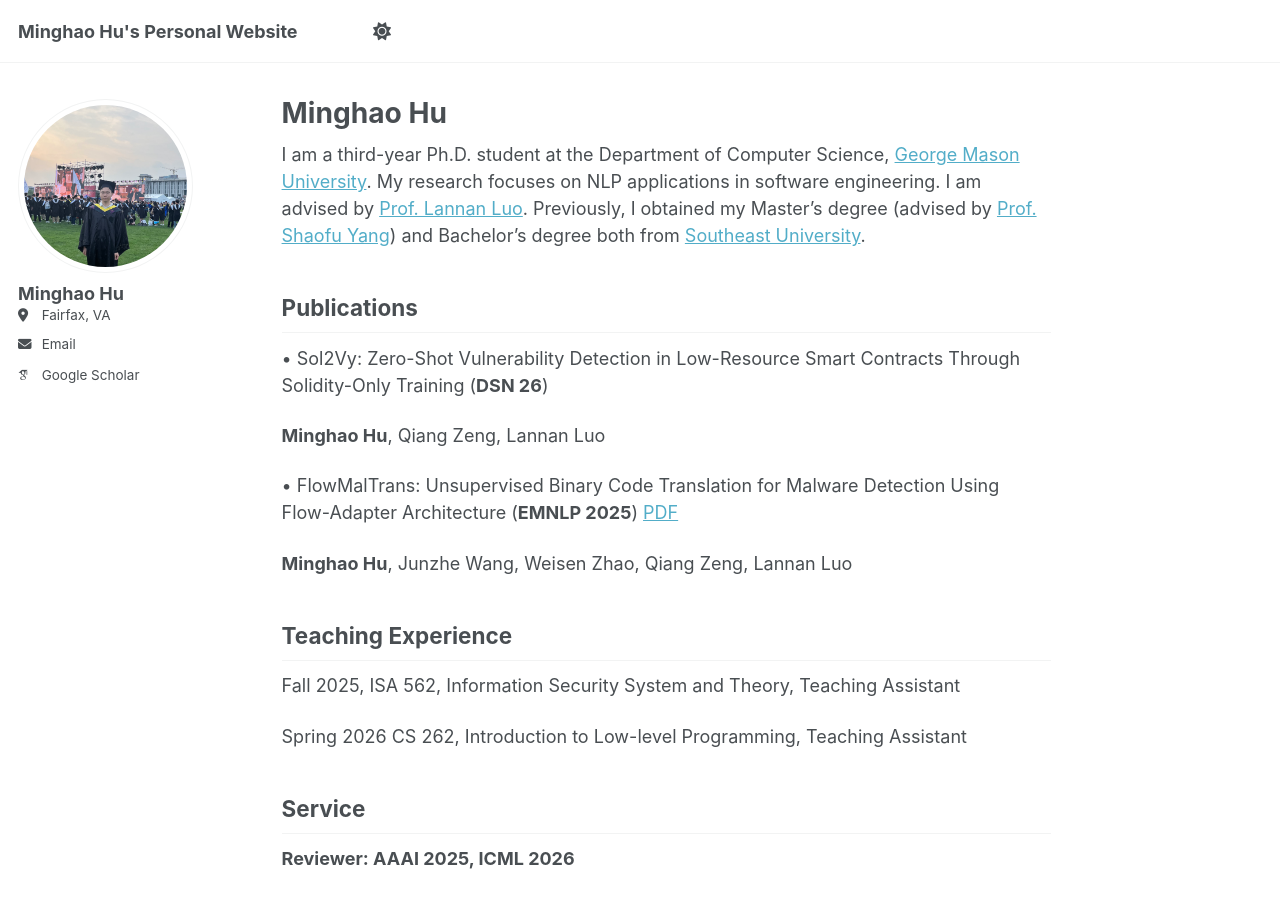
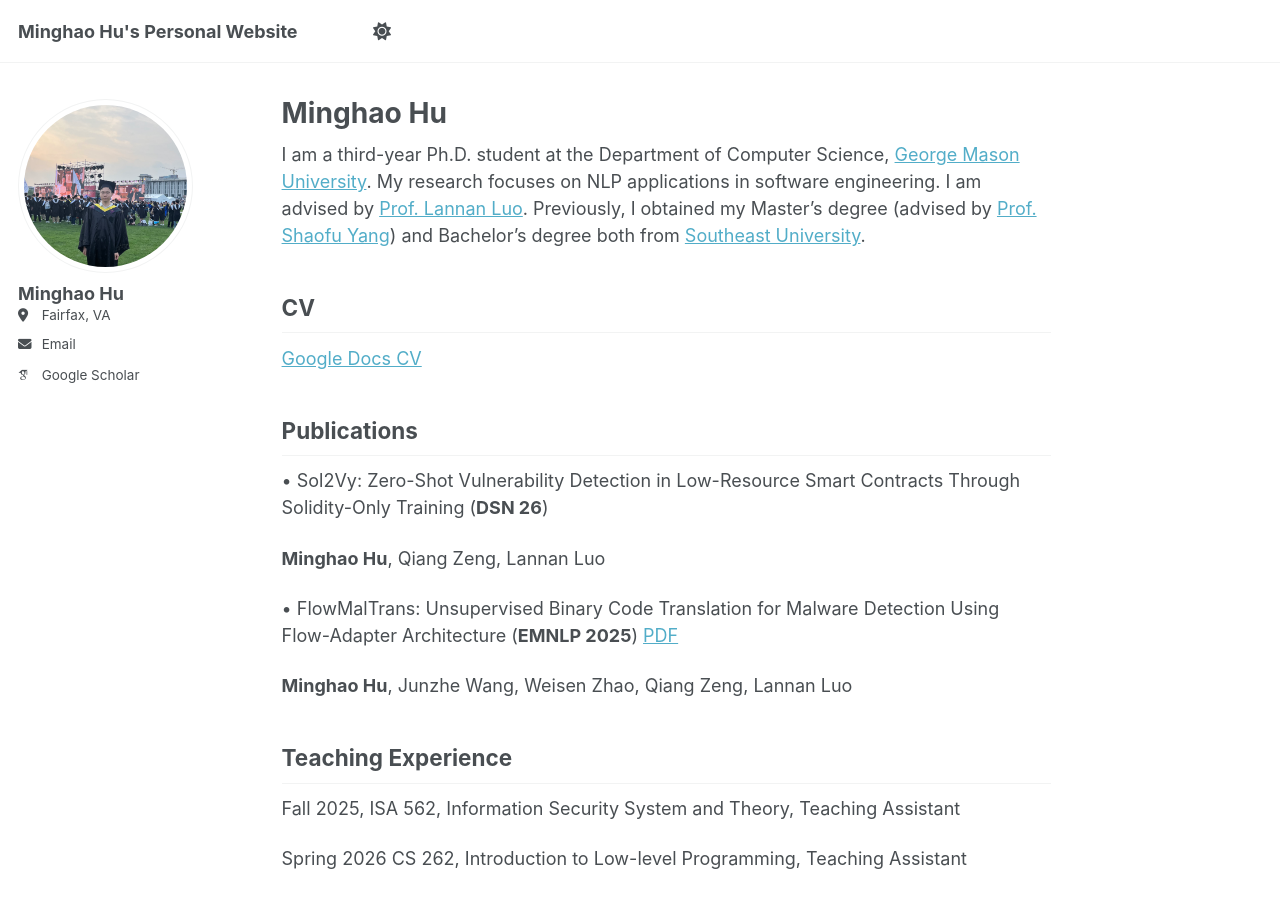
Before and after one commit to mhu16419/mhu16419.github.io, a Jekyll site: the page built from _pages/about.md, in a window 1280 px wide and 900 px high. Built offline with Jekyll 4.4.1, drawn with Linux system fonts in a browser that asks for light colours; some web fonts are replaced; a script that is not in the unit is left out.

Commit message:
Add CV section to homepage

```diff
--- a/_pages/about.md
+++ b/_pages/about.md
@@ -9,6 +9,10 @@ redirect_from:
 
 I am a third-year Ph.D. student at the Department of Computer Science, [George Mason University](https://www.gmu.edu/). My research focuses on NLP applications in software engineering. I am advised by [Prof. Lannan Luo](https://lannan.github.io/). Previously, I obtained my Master's degree (advised by [Prof. Shaofu Yang](https://sfyangcs.github.io/)) and Bachelor's degree both from [Southeast University](https://www.seu.edu.cn/).
 
+
+## CV
+
+[Google Docs CV](https://docs.google.com/document/d/1oCYcVFQ3DWSn_g-gAM-aua_BmfFHla-WM8afJOT65S8/edit?usp=sharing)
 
 
 ## Publications
```
